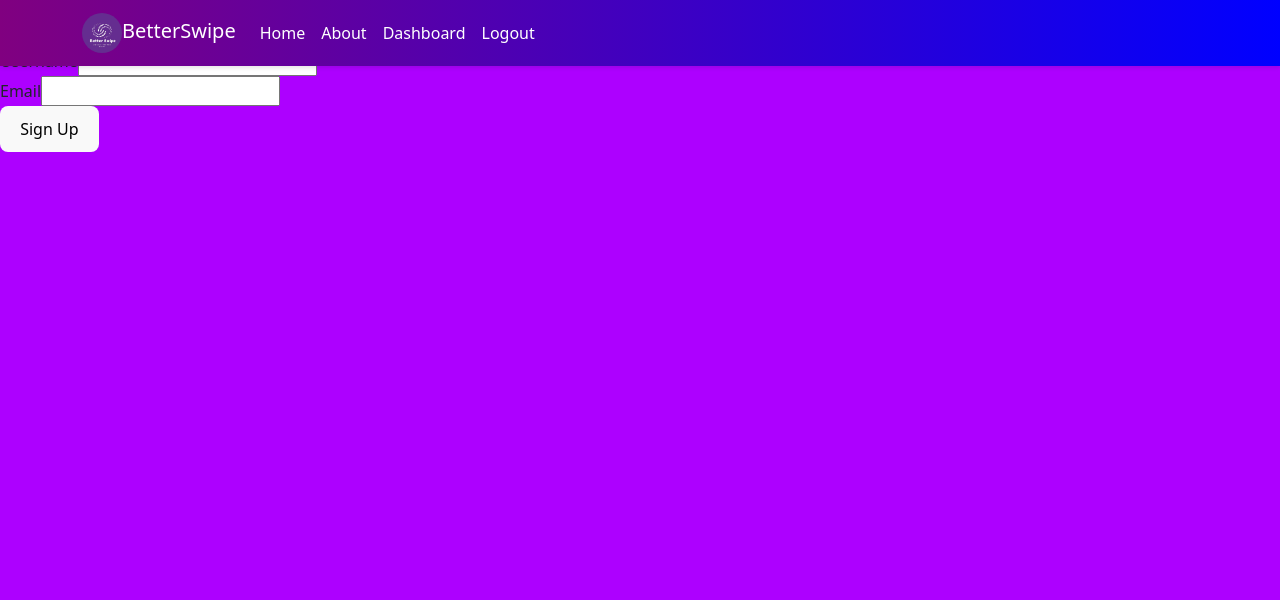
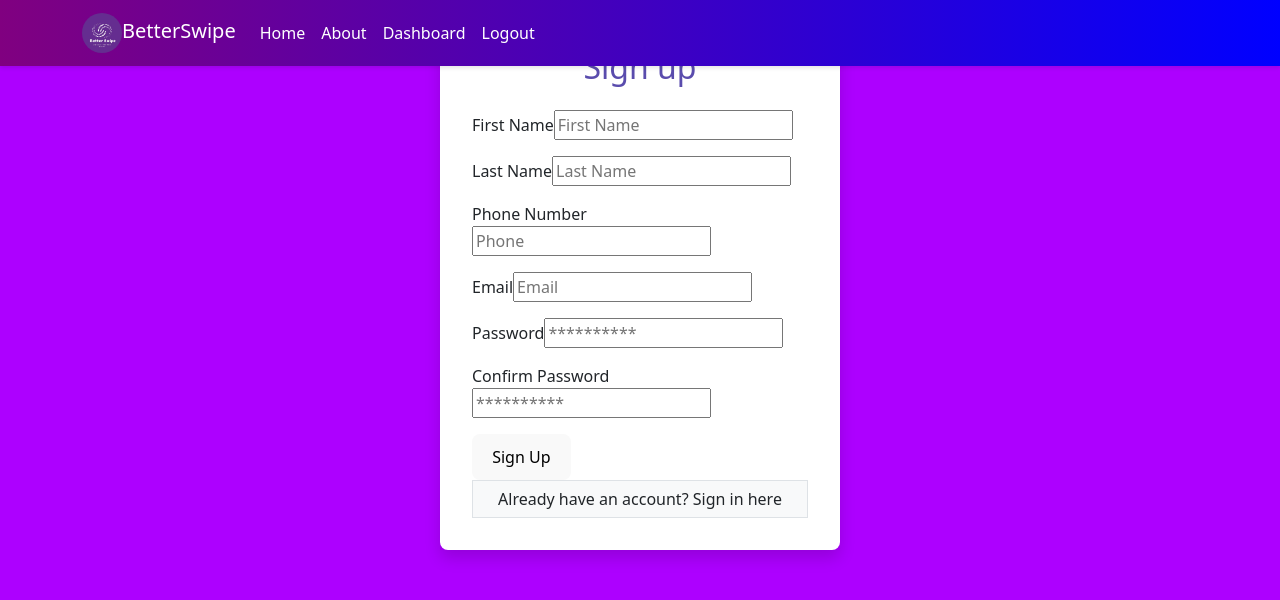
Before and after one commit to jbudcardi/BetterSwipe, a React (Vite) app in the folder frontend/: page /sign-up in a window 1280 px wide. Shown: the top 600 px of the page. Built offline with nearby package versions, Linux system fonts and the light colour scheme.

Commit message:
put together the SignUpPage

```diff
--- a/frontend/src/pages/SignUpPage.jsx
+++ b/frontend/src/pages/SignUpPage.jsx
@@ -1,4 +1,5 @@
 import React, { useState } from 'react';
+import { Container, Row, Col, Form, Card } from 'react-bootstrap';
 import { Link} from 'react-router-dom';
 
 
@@ -6,9 +7,12 @@ function SignUpPage(){
 
     // State to store input values
     const [userInput, setUserInput] = useState({
-        username: '',
+        firstName: '',
+        lastName: '',
+        phoneNumber: '',
         email: '',
         password: '',
+        confirmPassword: '',
     });
 
     //Handle input changes
@@ -29,31 +33,84 @@ function SignUpPage(){
     };
 
     return(
-        <div className="signup-container">
-            <h2>Sign up</h2>
-            <form onSubmit={handleSubmit}>
-                <div>
-                    <label htmlFor="username">Username</label>
+        <Container className="signup-container">
+            <Col xs={12} md={12} lg={12} className="signup-container">
+           <Card className="shadow">
+            <Card.Body>
+            <Form onSubmit={handleSubmit}>
+                 <h2 className='text-center mb-4'>Sign up</h2>
+                <Form.Group className="mb-3">
+                    <label htmlFor="firstName">First Name</label>
                     <input
                     type="text"
-                    id="username"
-                    name="username"
-                    value={userInput.username}
+                    placeholder="First Name"
+                    id="firstName"
+                    name="firstName"
+                    value={userInput.firstName}
                     onChange={handleChange} />
-                </div>
-                <div>
+                </Form.Group>
+                <Form.Group className="mb-3">
+                    <label htmlFor="lastName">Last Name</label>
+                    <input
+                    type="lastName"
+                    placeholder='Last Name'
+                    id="lastName"
+                    name="lastName"
+                    value={userInput.lastName}
+                    onChange={handleChange}
+                    />
+                </Form.Group>
+                <Form.Group className="mb-3">
+                    <label htmlFor="phoneNumber">Phone Number</label>
+                    <input
+                    type="phoneNumber"
+                    placeholder='Phone'
+                    id="phoneNumber"
+                    name="phoneNumber"
+                    value={userInput.phoneNumber}
+                    onChange={handleChange}
+                    />
+                </Form.Group>
+                <Form.Group className="mb-3">
                     <label htmlFor="email">Email</label>
                     <input
+                    type="email"
+                    placeholder='Email'
+                    id="email"
+                    name="email"
+                    value={userInput.email}
+                    onChange={handleChange}
+                    />
+                </Form.Group>
+                <Form.Group className="mb-3">
+                    <label htmlFor="password">Password</label>
+                    <input
                     type="password"
+                    placeholder='**********'
                     id="password"
                     name="password"
                     value={userInput.password}
                     onChange={handleChange}
                     />
-                </div>
+                </Form.Group>
+                <Form.Group className="mb-3">
+                    <label htmlFor="confirmPassword">Confirm Password</label>
+                    <input
+                    type="confirmPassword"
+                    placeholder='********** '
+                    id="password"
+                    name="confirmPassword"
+                    value={userInput.password}
+                    onChange={handleChange}
+                    />
+                </Form.Group>
                 <button type="submit">Sign Up</button>
-            </form>
-            </div>
+                 <Link to ='/login' className='btn btn-default border w-100 bg-light rounded-0 text-deconration-none'>Already have an account? Sign in here </Link>
+                </Form>
+                 </Card.Body>
+                </Card>
+            </Col>
+        </Container>
 
     );
 }
```
